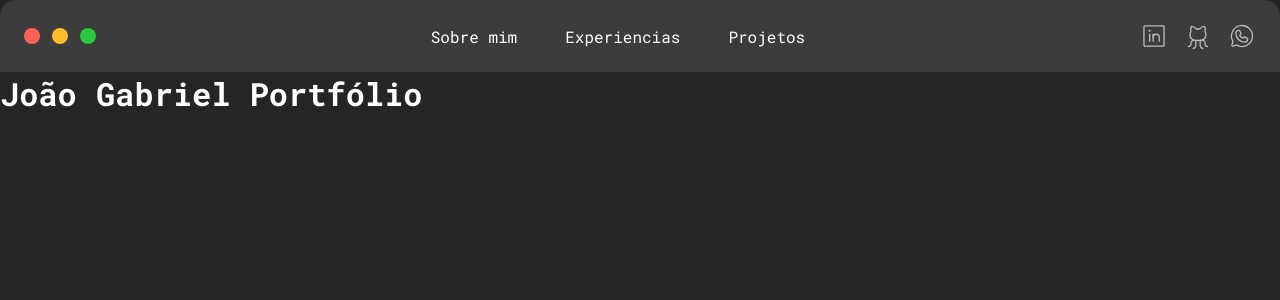
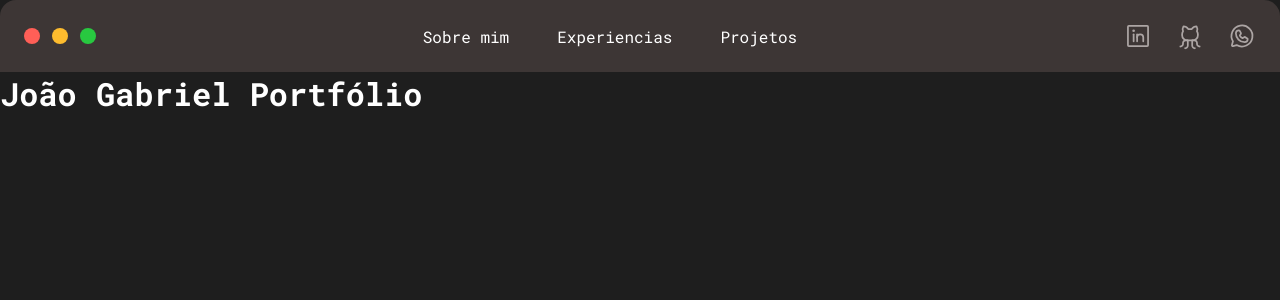
Before and after one commit to gabrieldouurado/my-portfolio, a React (Vite) app: page / in a window 1280 px wide. Shown: the top 300 px of the page. Built offline with nearby package versions, Linux system fonts and the light colour scheme.

Commit message:
Change pallet colors

```diff
--- a/src/components/Header/index.tsx
+++ b/src/components/Header/index.tsx
@@ -15,9 +15,28 @@ export function Header() {
         <nav>Projetos</nav>
       </HeaderNavegation>
       <div>
-        <LinkedinLogo size={28} weight="light" />
-        <GithubLogo size={28} weight="light" />
-        <WhatsappLogo size={28} weight="light" />
+        <LinkedinLogo
+          size={28}
+          onClick={() => {
+            window.open(
+              'https://www.linkedin.com/in/joao-gabriel-dourado-452429108/',
+            )
+          }}
+        />
+        <GithubLogo
+          size={28}
+          onClick={() => {
+            window.open('https://github.com/gabrieldourado')
+          }}
+        />
+        <WhatsappLogo
+          size={28}
+          onClick={() => {
+            window.open(
+              'https://wa.me/5561982634247?text=Ol%C3%A1%2C+estou+entrando+em+contato+por+meio+da+sua+p%C3%A1gina%21',
+            )
+          }}
+        />
       </div>
     </HeaderContainer>
   )
--- a/src/components/Header/styles.ts
+++ b/src/components/Header/styles.ts
@@ -21,9 +21,17 @@ export const HeaderContainer = styled.header`
 
   div {
     display: flex;
-    gap: 1rem;
+    gap: 1.5rem;
 
-    color: ${(props) => props.theme['gray-200']};
+    color: ${(props) => props.theme['gray-300']};
+
+    svg {
+      transition: color 100ms;
+      &:hover {
+        size: 45px;
+        color: ${(props) => props.theme.white};
+      }
+    }
   }
 `
 
@@ -56,7 +64,7 @@ export const HeaderNavegation = styled.main`
   padding: 0.5rem 3rem;
 
   border-radius: 12px;
-  /* border: 1px solid ${(props) => props.theme['gray-200']}; */
+  /* border: 1px solid ${(props) => props.theme['gray-300']}; */
 
   nav {
     &:hover {
--- a/src/styles/themes/default.ts
+++ b/src/styles/themes/default.ts
@@ -5,7 +5,10 @@ export const defaultTheme = {
   'yellow-500': '#febc2e',
   'green-500': '#28c840',
 
-  'gray-200': '#bbbbbb',
-  'gray-500': '#3c3c3c',
-  'gray-900': '#252526',
+  'gray-100': '#989493',
+  'gray-300': '#aca5a4',
+  'gray-500': '#3d3635',
+  'gray-800': '#211d1d',
+  'gray-850': '#252526',
+  'gray-900': '#1e1e1e',
 }
```
